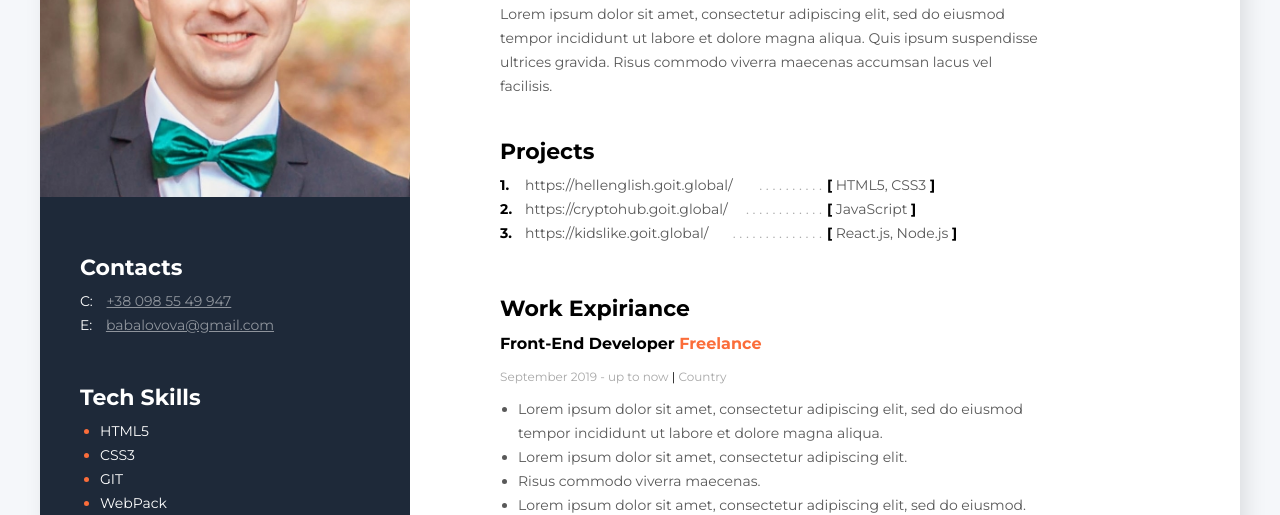
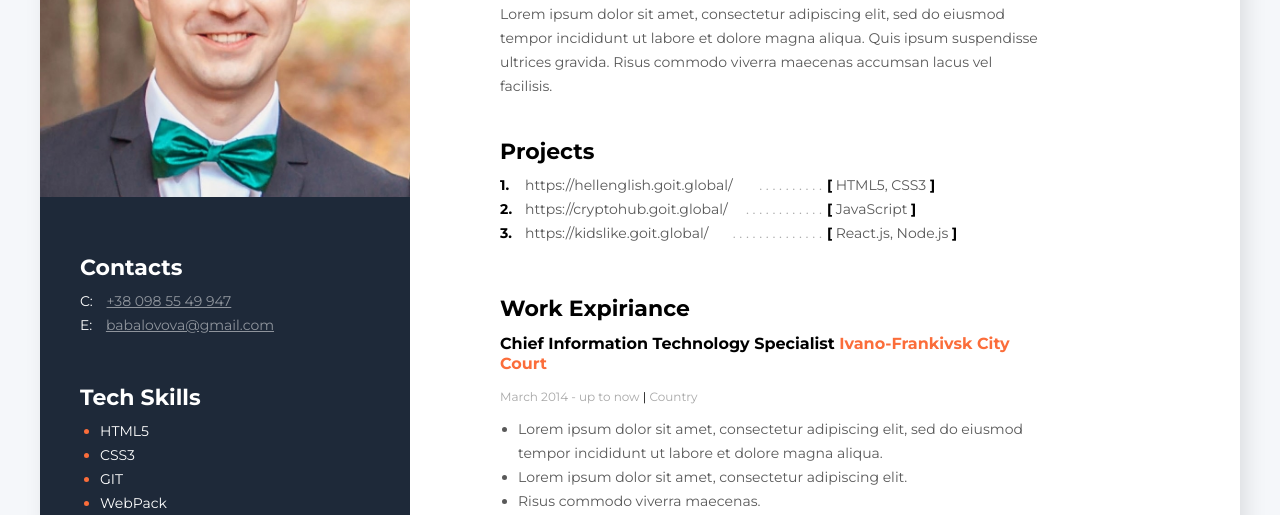
Before and after one commit to RunpucK/my_resumes, a plain HTML site: page index.html in a window 1280 px wide. Shown: the part 253-768 px from the top of the page. Drawn offline with Linux system fonts and the light colour scheme.

Commit message:
Update index.html

```diff
--- a/index.html
+++ b/index.html
@@ -88,8 +88,8 @@
           <h3>Work Expiriance</h3>
           <!--Company 3-->
           <div class="My_work_expirientce_3">
-            <h4>Front-End Developer <span>Freelance</span></h4>
-            <p>September 2019 - up to now <span>|</span> Country</p>
+            <h4>Chief Information Technology Specialist <span>Ivano-Frankivsk City Court</span></h4>
+            <p>March 2014 - up to now <span>|</span> Country</p>
             <ul>
               <li>
                 Lorem ipsum dolor sit amet, consectetur adipiscing elit, sed do eiusmod tempor
```
